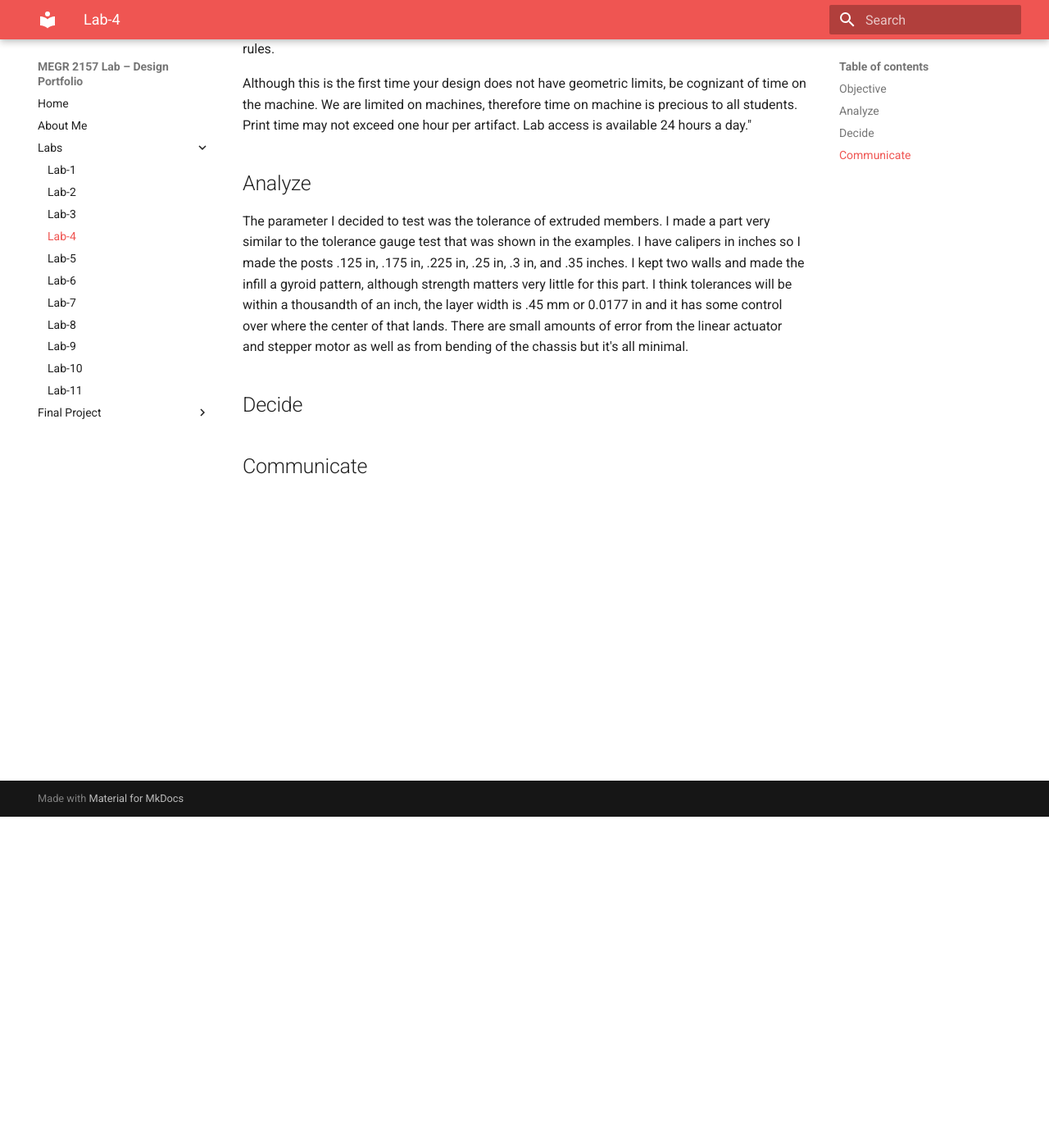
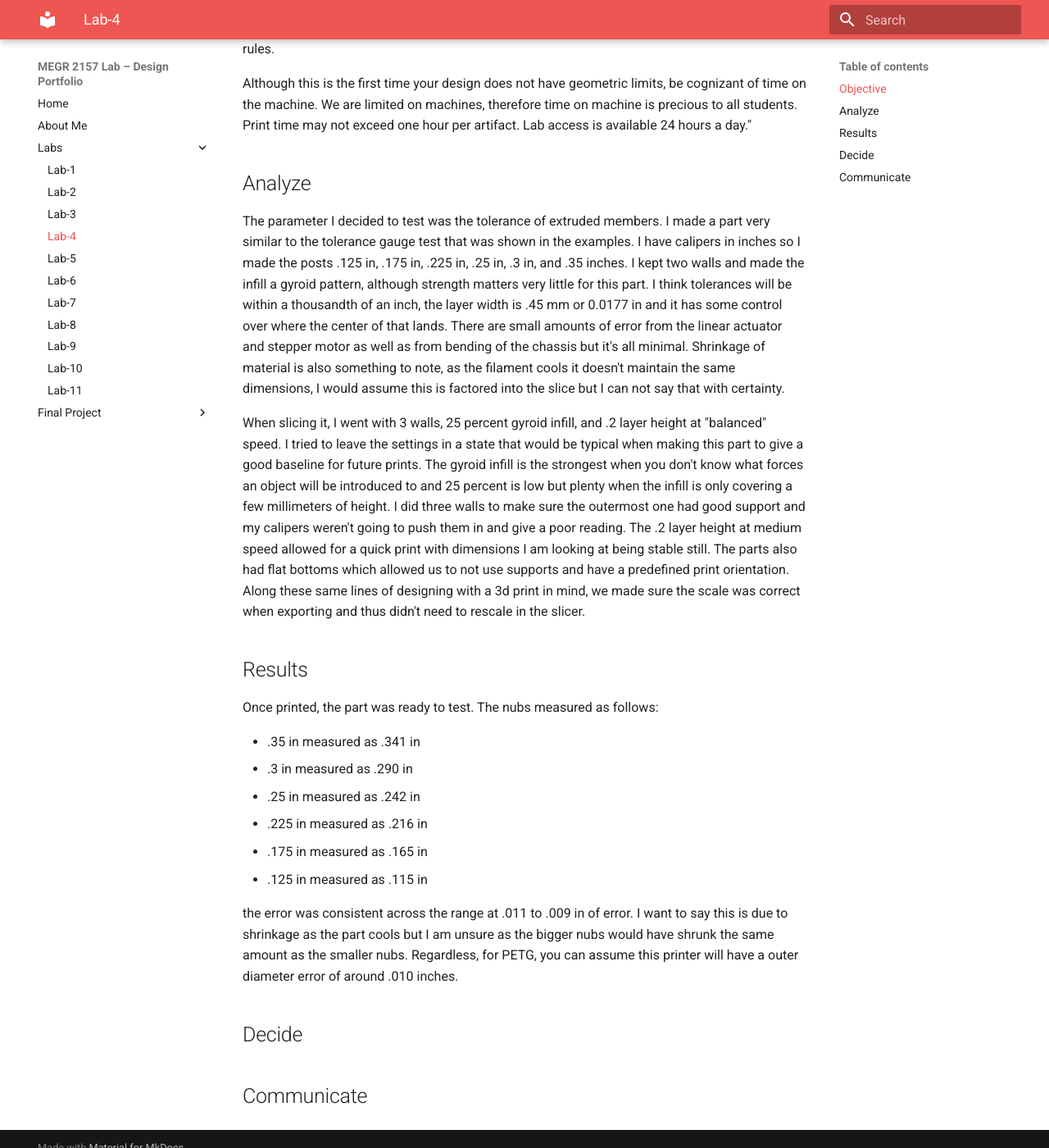
Before and after one commit to jmcadam4/James-McAdam-MEGR-2156-lab, an MkDocs documentation site: the page built from docs/Labs/L04/index.md, in a window 1280 px wide and 1400 px high, scrolled down 404 px. Shown: the whole window at 82% size. Built offline with MkDocs 1.6.1 and Material for MkDocs 9.7.7, drawn with Linux system fonts in a browser that asks for light colours.

Commit message:
Update index.md

```diff
--- a/docs/Labs/L04/index.md
+++ b/docs/Labs/L04/index.md
@@ -11,9 +11,24 @@ Although this is the first time your design does not have geometric limits, be c
 
 ## Analyze
 
-The parameter I decided to test was the tolerance of extruded members. I made a part very similar to the tolerance gauge test that was shown in the examples. I have calipers in inches so I made the posts .125 in, .175 in, .225 in, .25 in, .3 in, and .35 inches. I kept two walls and made the infill a gyroid pattern, although strength matters very little for this part. I think tolerances will be within a thousandth of an inch, the layer width is .45 mm or 0.0177 in and it has some control over where the center of that lands. There are small amounts of error from the linear actuator and stepper motor as well as from bending of the chassis but it's all minimal.
+The parameter I decided to test was the tolerance of extruded members. I made a part very similar to the tolerance gauge test that was shown in the examples. I have calipers in inches so I made the posts .125 in, .175 in, .225 in, .25 in, .3 in, and .35 inches. I kept two walls and made the infill a gyroid pattern, although strength matters very little for this part. I think tolerances will be within a thousandth of an inch, the layer width is .45 mm or 0.0177 in and it has some control over where the center of that lands. There are small amounts of error from the linear actuator and stepper motor as well as from bending of the chassis but it's all minimal. Shrinkage of material is also something to note, as the filament cools it doesn't maintain the same dimensions, I would assume this is factored into the slice but I can not say that with certainty.
+
+When slicing it, I went with 3 walls, 25 percent gyroid infill, and .2 layer height at "balanced" speed. I tried to leave the settings in a state that would be typical when making this part to give a good baseline for future prints. The gyroid infill is the strongest when you don't know what forces an object will be introduced to and 25 percent is low but plenty when the infill is only covering a few millimeters of height. I did three walls to make sure the outermost one had good support and my calipers weren't going to push them in and give a poor reading. The .2 layer height at medium speed allowed for a quick print with dimensions I am looking at being stable still. The parts also had flat bottoms which allowed us to not use supports and have a predefined print orientation. Along these same lines of designing with a 3d print in mind, we made sure the scale was correct when exporting and thus didn't need to rescale in the slicer.
 
 
+
+## Results
+
+Once printed, the part was ready to test. The nubs measured as follows:
+
+- .35 in measured as .341 in
+- .3 in measured as .290 in
+- .25 in measured as .242 in
+- .225 in measured as .216 in
+- .175 in measured as .165 in
+- .125 in measured as .115 in
+
+the error was consistent across the range at .011 to .009 in of error. I want to say this is due to shrinkage as the part cools but I am unsure as the bigger nubs would have shrunk the same amount as the smaller nubs. Regardless, for PETG, you can assume this printer will have a outer diameter error of around .010 inches.
 ## Decide
 
 
```
